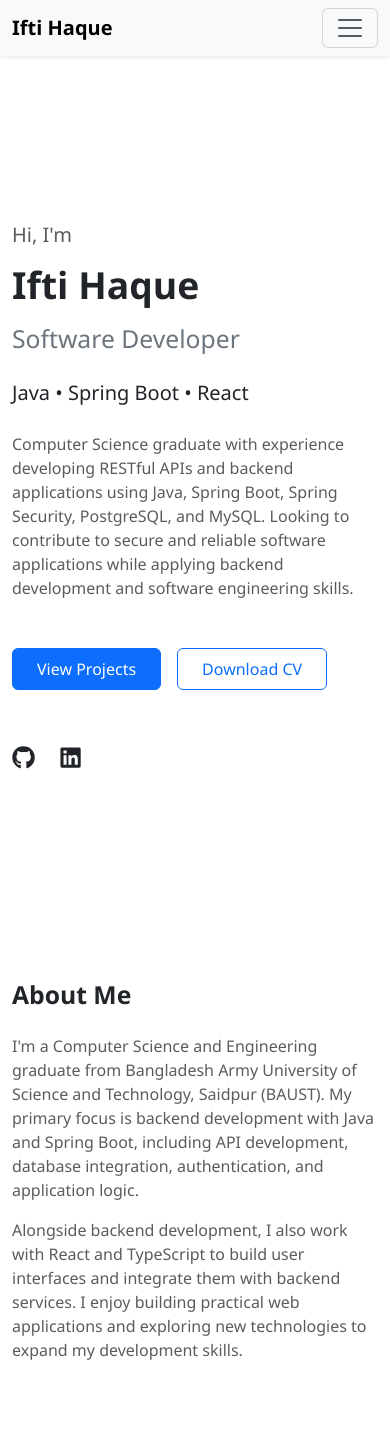
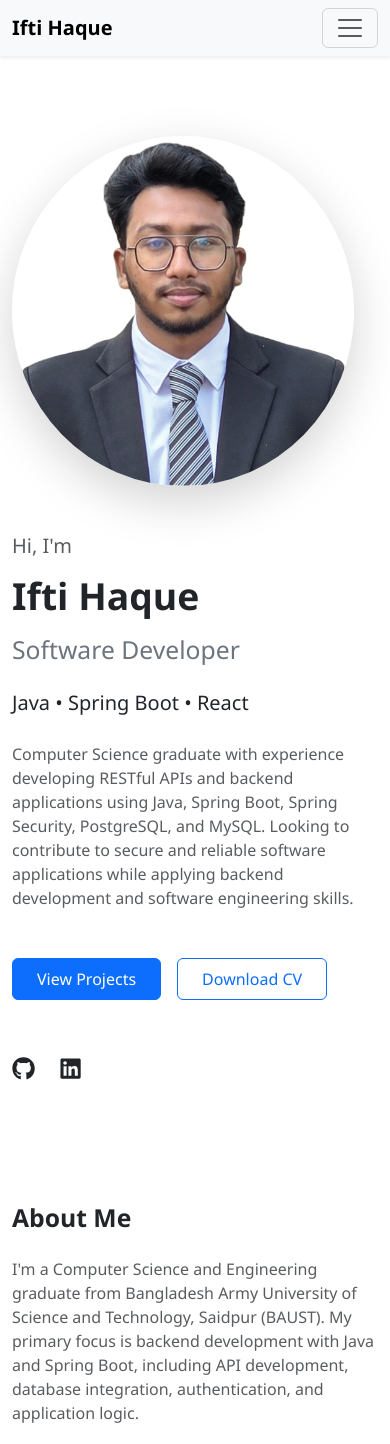
Before and after one commit to ifti020/ifti-portfolio-v1, a React (Vite) app in the folder ifti-portfolio/: page / in a window 390 px wide. Shown: the top 1444 px of the page. Built offline with nearby package versions, Linux system fonts and the light colour scheme.

Commit message:
Fixed hero image visibility and improved mobile layout

```diff
--- a/ifti-portfolio/src/component/Hero.tsx
+++ b/ifti-portfolio/src/component/Hero.tsx
@@ -5,8 +5,10 @@ import { FaGithub, FaLinkedin } from 'react-icons/fa';
 const Hero: React.FC = () => {
     return (
         <section id="hero" className="min-vh-100 d-flex align-items-center">
-            <div className="row w-100">
-                <div className="col-lg-8">
+            <div className="row w-100 flex-column-reverse flex-lg-row">
+
+                {/* Text Section */}
+                <div className="col-lg-8 mt-5 mt-lg-0">
                     <h5 className="text-muted mb-3">Hi, I'm</h5>
                     <h1 className="display-3 fw-bold mb-3">{personalData.name}</h1>
                     <h2 className="text-secondary mb-4">{personalData.role}</h2>
@@ -31,12 +33,9 @@ const Hero: React.FC = () => {
                         </a>
                     </div>
                 </div>
-                <div className="col-lg-4 d-none d-lg-flex align-items-center justify-content-center">
-                    {/* UPLOAD_YOUR_IMAGE_HERE: Place your profile picture here */}
-                    {/* <img src="/images/profile/my-image.jpg" alt="Ifti Haque" className="img-fluid rounded-circle shadow-lg" style={{width: '300px', height: '300px', objectFit: 'cover'}} /> */}
-                    {/*<div className="bg-secondary rounded-circle d-flex align-items-center justify-content-center text-white shadow-lg" style={{width: '300px', height: '300px', opacity: 0.1}}>*/}
-                    {/*   Image Placeholder*/}
-                    {/*</div>*/}
+
+                {/* Image Section */}
+                <div className="col-lg-4 d-flex align-items-center justify-content-center">
                     <img
                         src={personalData.imageUrl}
                         alt={personalData.name}
@@ -44,6 +43,7 @@ const Hero: React.FC = () => {
                         style={{width: '350px', height: '350px', objectFit: 'cover'}}
                     />
                 </div>
+
             </div>
         </section>
     );
```
